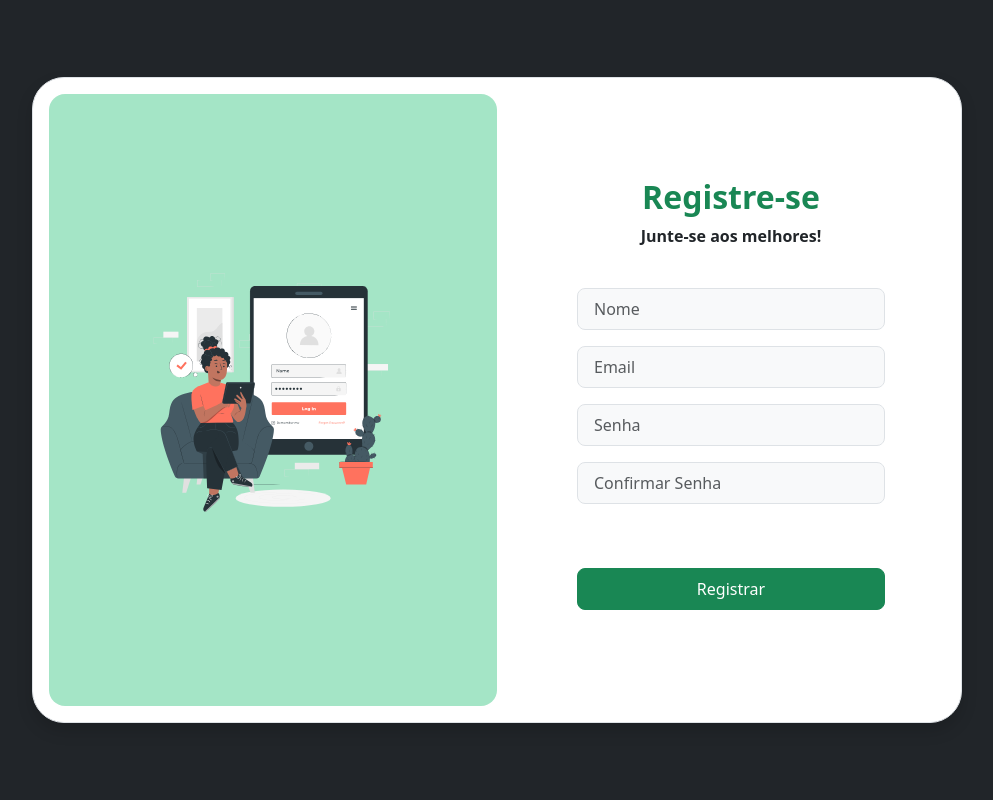
After one commit to anonsousa/Fintech-Fiap, a Java web app: page /register.jsp in a window 1280 px wide. The commit adds this page. Shown: the whole page, without its empty margins (143-1136 px from the left). Run offline with Tomcat 11, a stand-in JSP engine, Linux system fonts and the light colour scheme.

Commit message:
Register Page

```diff
--- a/Fintech/WebContent/css/homecss.css
+++ b/Fintech/WebContent/css/homecss.css
@@ -2,7 +2,6 @@
 body {
     font-family: 'Poppins' sans-serif;
 }
-
 
 /* login container */
 .box-area {
--- a/Fintech/WebContent/dashboard.jsp
+++ b/Fintech/WebContent/dashboard.jsp
@@ -212,7 +212,7 @@
         </div>
     </div>
 
-    </div>
+
 
     <!-- Script jS Bootstrap e Wrapper -->
     <script src="https://cdn.jsdelivr.net/npm/bootstrap@5.0.0-beta3/dist/js/bootstrap.bundle.min.js"></script>
--- /dev/null
+++ b/Fintech/WebContent/register.jsp
@@ -0,0 +1,72 @@
+<%@ page language="java" contentType="text/html; charset=UTF-8"
+    pageEncoding="UTF-8"%>
+<!DOCTYPE html>
+<html lang="pt-BR">
+<head>
+
+    <!----------------------------- Meta Tags ------------------------>
+    <meta charset="UTF-8">
+    <meta name="viewport" content="width=device-width, initial-scale=1.0">
+    <title>E. Conomico</title>
+    <!-------------------- CDN Bootstrap ----------------------------->
+    <link href="https://cdn.jsdelivr.net/npm/bootstrap@5.3.0/dist/css/bootstrap.min.css" rel="stylesheet"
+        integrity="sha384-9ndCyUaIbzAi2FUVXJi0CjmCapSmO7SnpJef0486qhLnuZ2cdeRhO02iuK6FUUVM" crossorigin="anonymous">
+    <!------------------------------- Google Fonts------------------->
+    <link rel="preconnect" href="https://fonts.googleapis.com">
+    <link rel="preconnect" href="https://fonts.gstatic.com" crossorigin>
+    <link href="https://fonts.googleapis.com/css2?family=Poppins:wght@300&display=swap" rel="stylesheet">
+    <!---------------- MEU CSS---------------------------------------->
+    <link rel="stylesheet" href="./css/homecss.css">
+</head>
+
+<body class="bg-dark">
+    <!-------------------- Container Principal--------------------------->
+    <div class="container d-flex justify-content-center align-items-center min-vh-100">
+    <!-------------------- Fim Container Principal--------------------------->
+
+    <!-------------------- Container Login --------------------------->
+        <div class="row border rounded-5 p-3 bg-white shadow box-area">
+    <!-------------------- Fim Container Login --------------------------->
+
+    <!-------------------- Container Left IMG --------------------------->
+        <div class="col-md-6 rounded-4 d-flex justify-content-center align-items-center flex-column left-box" style="background: #09b8665e;">
+            <div class="featured-image mb-3">
+                <img src="./imgs/home/login.svg" class="img-fluid" style="width: 250px;" alt="Foto de Login">
+            </div>
+        </div>
+    <!-------------------- Fim Container Left IMG --------------------------->
+
+    <!-------------------------- Container Right ---------------------------->
+        <div class="col-md-6 right-box">
+            <div class="row align-items-center right-box">
+                <div class="header-text mb-4">
+                    <h2 class="text-center fw-bold fs-2 text-success mt-1">Registre-se</h2>
+                    <p class="text-center fw-semibold ">Junte-se aos melhores!</p>
+                </div>
+                <form action="Register" method="post"> <!-- url do servlet -->
+                        <div class="input-group mb-3">
+                            <input type="text" class="form-control form-control-lg bg-light fs-6" name="nome" placeholder="Nome">
+                        </div>
+                        <div class="input-group mb-3">
+                            <input type="password" class="form-control form-control-lg bg-light fs-6" name="email" placeholder="Email">
+                        </div>
+                        <div class="input-group mb-3">
+                            <input type="password" class="form-control form-control-lg bg-light fs-6" name="senha" placeholder="Senha">
+                        </div>
+                        <div class="input-group mb-3">
+                            <input type="password" class="form-control form-control-lg bg-light fs-6" name="confirm-senha" placeholder="Confirmar Senha">
+                        </div>
+                        <div class="input-group mb-5 d-flex justify-content-between">
+
+                        </div>
+                        <div class="input-group mb-3">
+                            <button type="submit" class="btn btn-lg btn-success w-100 fs-6">Registrar</button>
+                        </div>
+                </form>
+            </div>
+        </div>
+    </div>
+</div>
+<!-------------------------- Fim Container Right ---------------------------->
+</body>
+</html>
--- a/Fintech/src/fintech/model/LoginServlet.java
+++ b/Fintech/src/fintech/model/LoginServlet.java
@@ -17,7 +17,6 @@ public class LoginServlet extends HttpServlet {
 
 	protected void doGet(HttpServletRequest request, HttpServletResponse response)
             throws ServletException, IOException {
-        // Lógica do tratamento do login por GET
     }
 
 	protected void doPost(HttpServletRequest request, HttpServletResponse response)
```
Also changed, not shown: Fintech/src/fintech/model/RegisterServlet.java (added, +41 -0 lines), Fintech/WebContent/imgs/home/logo-control-finance.jpg (added).
